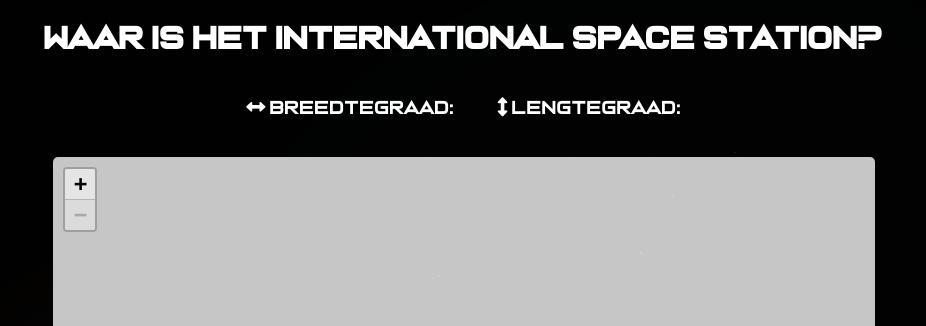
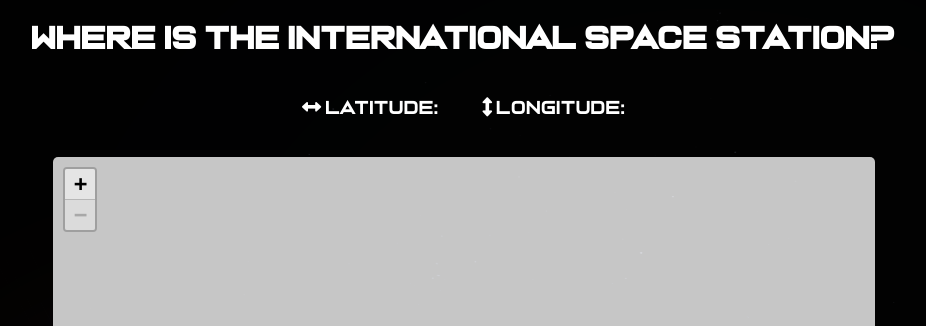
Before and after one commit to DaanRosendal/ISS-Tracker, a PHP site: page / in a window 1280 px wide. Shown: the top 326 px of the page, without its empty margins (176-1102 px from the left). Run offline with PHP 8.4, Linux system fonts and the light colour scheme; some libraries are stand-ins or nearby versions.

Commit message:
make english

```diff
--- a/index.php
+++ b/index.php
@@ -16,13 +16,13 @@
 </head>
 
 <body>
-    <h1>Waar is het International Space Station?</h1>
+    <h1>Where is the International Space Station?</h1>
     <p style="margin-top: 2em; margin-bottom: 2em; font-size: 1.2em;">
         <span style="margin-right: 2em; display:inline-block;">
-            <i class="fas fa-arrows-alt-h"></i> Breedtegraad: <span id="lat"></span>
+            <i class="fas fa-arrows-alt-h"></i> Latitude: <span id="lat"></span>
         </span>
         <span style="display:inline-block;">
-            <i class="fas fa-arrows-alt-v"></i> Lengtegraad: <span id="lon"></span>
+            <i class="fas fa-arrows-alt-v"></i> Longitude: <span id="lon"></span>
         </span>
     </p>
 
```
